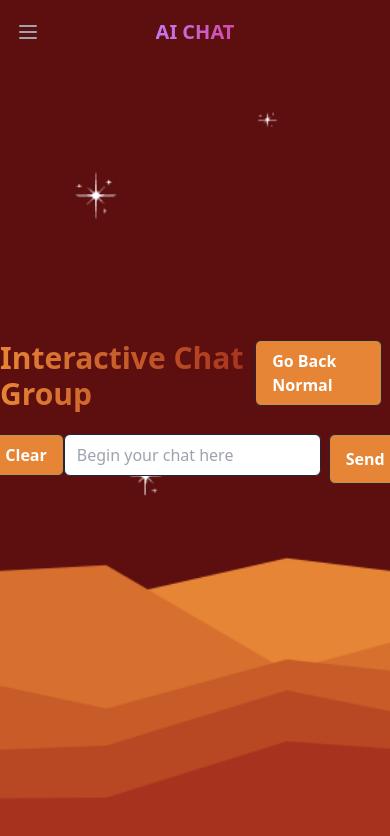
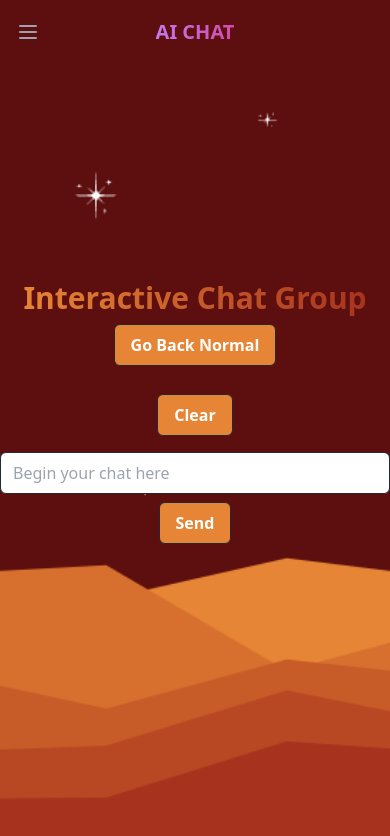
Before and after one commit to tykhiev/chat-ai, a React (Vite) app: page /interactive in a window 390 px wide. Shown: the top 836 px of the page. Built offline with nearby package versions, Linux system fonts and the light colour scheme.

Commit message:
new UI added

```diff
--- a/index.html
+++ b/index.html
@@ -3,8 +3,8 @@
   <head>
     <meta charset="UTF-8" />
     <link rel="icon" type="image/svg+xml" href="/vite.svg" />
-    <meta name="viewport" content="width=device-width, initial-scale=1.0" />
-    <title>Vite + React + TS</title>
+    <meta name="viewport" content="width=device-width, initial-scale=1">
+    <title>AI CHAT</title>
   </head>
   <body>
     <div id="root"></div>
--- a/src/components/Chat.tsx
+++ b/src/components/Chat.tsx
@@ -43,16 +43,16 @@ const Chat: React.FC = () => {
 
   const messagesEndRef = useRef<HTMLDivElement>(null);
 
-  const messagesRef = firestore.collection("messages");
-  const query = messagesRef.orderBy("createdAt").limit(50);
+  // const messagesRef = firestore.collection("messages");
+  // const query = messagesRef.orderBy("createdAt").limit(50);
 
-  const [messagesDoc] = useCollectionData(query, { idField: "id" });
+  // const [messagesDoc] = useCollectionData(query, { idField: "id" });
 
-  useEffect(() => {
-    console.log("messagesDoc:", messagesDoc);
-    // TODO: set the message to local state, On data load from firestore
-    setMessages(messagesDoc as unknown as Message[]);
-  }, [messagesDoc]);
+  // useEffect(() => {
+  //   console.log("messagesDoc:", messagesDoc);
+  //   // TODO: set the message to local state, On data load from firestore
+  //   setMessages(messagesDoc as unknown as Message[]);
+  // }, [messagesDoc]);
 
   // function saveToFirestore(messagesToSave: Message[]) {
   //   // Save data to firestore
@@ -107,17 +107,17 @@ const Chat: React.FC = () => {
   };
 
   return (
-    <div className=" bg-svg flex flex-col items-center justify-center min-h-screen bg-gray-100 overflow-x-hidden">
+    <div className="bg-svg flex flex-col items-center justify-center min-h-screen bg-gray-100 overflow-x-hidden">
       <NavBar />
-      <div className="flex justify-items-center">
+      <div className="flex flex-col justify-items-center md:flex-row">
         <div>
-          <h1 className="text-3xl md:text-4xl font-extrabold text-transparent bg-clip-text bg-gradient-to-r from-[#69faf1] to-[#24c769]">
+          <h1 className="text-3xl md:text-4xl font-extrabold text-transparent bg-clip-text bg-gradient-to-r from-[#69faf1] to-[#24c769] mb-2 md:mb-0">
             Chat with GPTs
           </h1>
         </div>
         <Link
           to="/interactive"
-          className="mx-2 px-4 py-2 rounded-md bg-gradient-to-r bg-[#24c769] text-white font-bold border border-gray-800 mb-2 md:mb-0"
+          className="justify-center mx-auto px-4 py-2 rounded-md bg-gradient-to-r bg-[#24c769] text-white font-bold border border-gray-800 mb-4 md:mb-0"
         >
           Go Interactive!
         </Link>
@@ -132,7 +132,7 @@ const Chat: React.FC = () => {
         {messages.map((msg, index) => (
           <p
             key={index}
-            className={"mb-2" + (msg.isUser ? "text-right" : "text-left")}
+            className={"mb-2 " + (msg.isUser ? "text-right" : "text-left")}
           >
             <strong className="font-bold">{msg.user}: </strong>
             <strong className="font-semibold">{msg.message}</strong>
@@ -148,7 +148,7 @@ const Chat: React.FC = () => {
       <div className="w-full max-w-md flex-col items-center justify-center ">
         <form
           onSubmit={handleUserSubmit}
-          className="w-full h-auto my-5 mb-5 flex md:flex-row justify-center"
+          className="w-full h-auto my-5 mb-5 flex flex-col md:flex-row justify-center"
         >
           <button
             onClick={handleDeleteHistory}
@@ -166,7 +166,7 @@ const Chat: React.FC = () => {
           />
           <button
             type="submit"
-            className="px-4 rounded-md bg-[#24c769] text-white font-bold border border-gray-800"
+            className="px-4 py-2 mx-auto rounded-md bg-[#24c769] text-white font-bold border border-gray-800 mt-2 md:mt-0 md:ml-2"
           >
             Send
           </button>
--- a/src/components/ChatInteractive.tsx
+++ b/src/components/ChatInteractive.tsx
@@ -82,13 +82,16 @@ const ChatInteractive: React.FC = () => {
   return (
     <div className="interactive-svg flex flex-col items-center justify-center min-h-screen bg-gray-100 overflow-x-hidden">
       <NavBar />
-      <div className="mx-auto flex justify-items-center">
-        <h1 className="mx-auto text-3xl md:text-4xl font-extrabold text-transparent bg-clip-text bg-gradient-to-r from-[#e68535] to-[#a7331e]">
+      <div className="mx-auto flex justify-items-center flex-col md:flex-row">
+        <Link
+          to={"/chat"}
+          className="mx-auto text-3xl md:text-4xl font-extrabold text-transparent bg-clip-text bg-gradient-to-r from-[#e68535] to-[#a7331e] mb-2 md:mb-0"
+        >
           Interactive Chat Group
-        </h1>
+        </Link>
         <Link
           to="/"
-          className="mx-2 px-4 py-2 rounded-md bg-[#e68535] text-white font-bold border border-gray-800 mb-2 md:mb-0"
+          className="mx-auto md:mx-2 px-4 py-2 rounded-md bg-[#e68535] text-white font-bold border border-gray-800 mb-2 md:mb-0"
         >
           Go Back Normal
         </Link>
@@ -96,7 +99,7 @@ const ChatInteractive: React.FC = () => {
 
       <div
         className={
-          "opacity-80 w-full max-w-md max-h-[50rem] bg-white p-4 rounded-md shadow-md overflow-auto" +
+          "opacity-80 w-full max-w-md max-h-[50rem] bg-white p-4 rounded-md shadow-md overflow-auto mb-5" +
           (messages.length ? "" : " hidden")
         }
       >
@@ -118,7 +121,7 @@ const ChatInteractive: React.FC = () => {
       <div className="w-full max-w-md inline-flex items-center justify-center">
         <form
           onSubmit={handleUserSubmit}
-          className="w-full my-5 mb-5 flex md:flex-row justify-center"
+          className="w-full my-5 mb-5 flex flex-col md:flex-row justify-center"
         >
           <button
             onClick={handleDeleteHistory}
@@ -132,11 +135,11 @@ const ChatInteractive: React.FC = () => {
             value={userInput}
             onChange={handleUserInput}
             placeholder="Begin your chat here"
-            className="flex-grow mr-2 rounded-md py-2 px-3 border border-gray-800 mb-2 md:mb-0"
+            className="flex-grow mx-auto md:mx-2 mt-2 md:mt-0 rounded-md py-2 px-3 border border-gray-800 w-full md:w-auto"
           />
           <button
             type="submit"
-            className="px-4 py-2 rounded-md bg-[#e68535] text-white font-bold border border-gray-800"
+            className="mx-auto mt-2 md:mt-0 px-4 py-2 rounded-md bg-[#e68535] text-white font-bold border border-gray-800"
           >
             Send
           </button>
```
